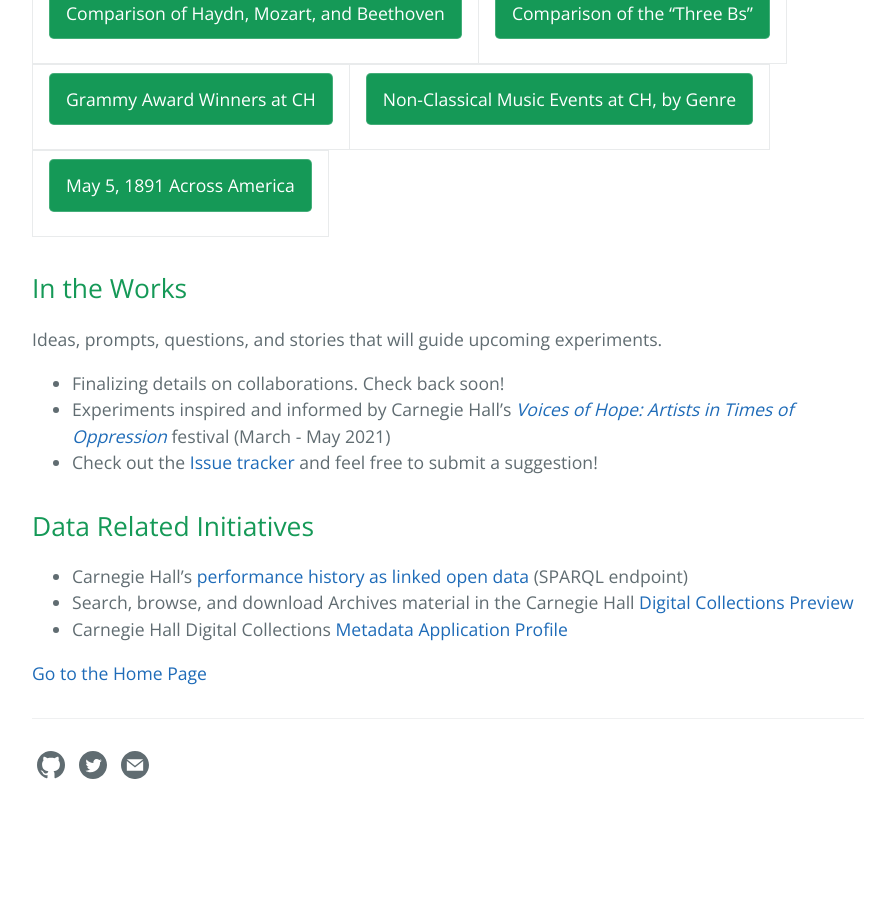
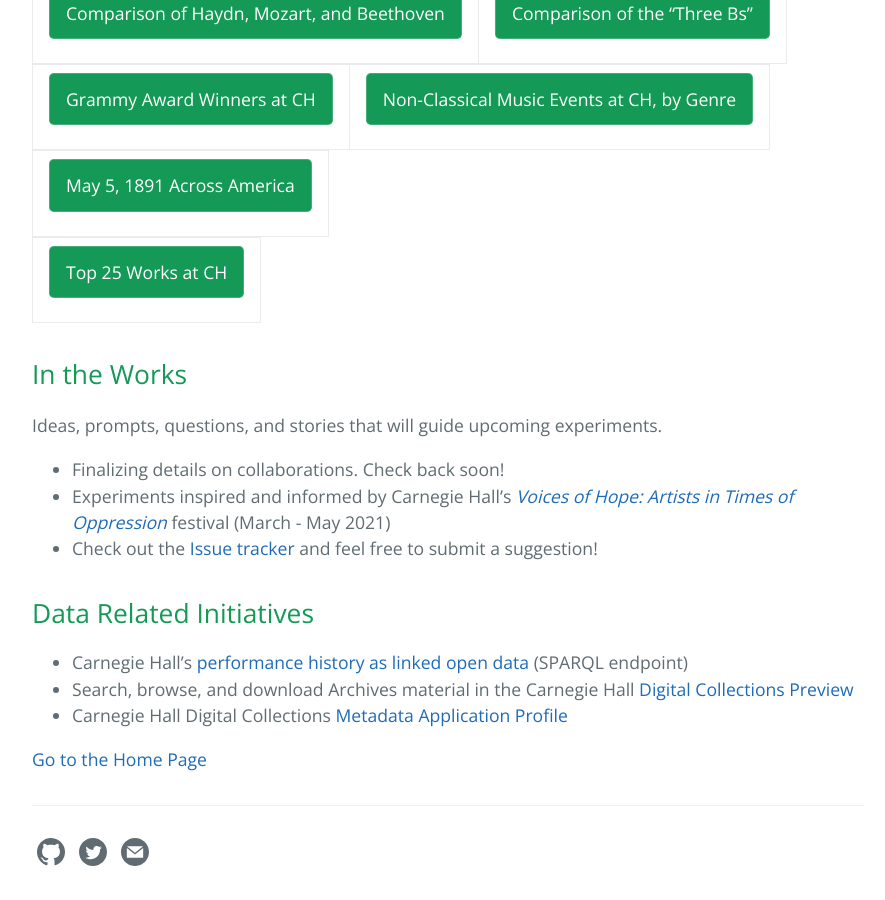
Before and after one commit to CarnegieHall/datalab, a Jekyll site: the page built from experiments.md, in a window 1280 px wide and 900 px high, scrolled down 585 px. Shown: the whole window, without its empty margins (192-1077 px from the left). Built offline with Jekyll 4.4.1, drawn with Linux system fonts in a browser that asks for light colours; before the commit the page ends 1418 px from its top, so only the background shows below that.

Commit message:
Add button for chdl-0009

```diff
--- a/experiments.md
+++ b/experiments.md
@@ -17,6 +17,8 @@ order: 2
 
 [May 5, 1891 Across America](/experiments/chdl-0008.md){: .btn} |
 
+[Top 25 Works at CH](/experiments/chdl-0009.md){: .btn} |
+
 
 ## In the Works
 
```
